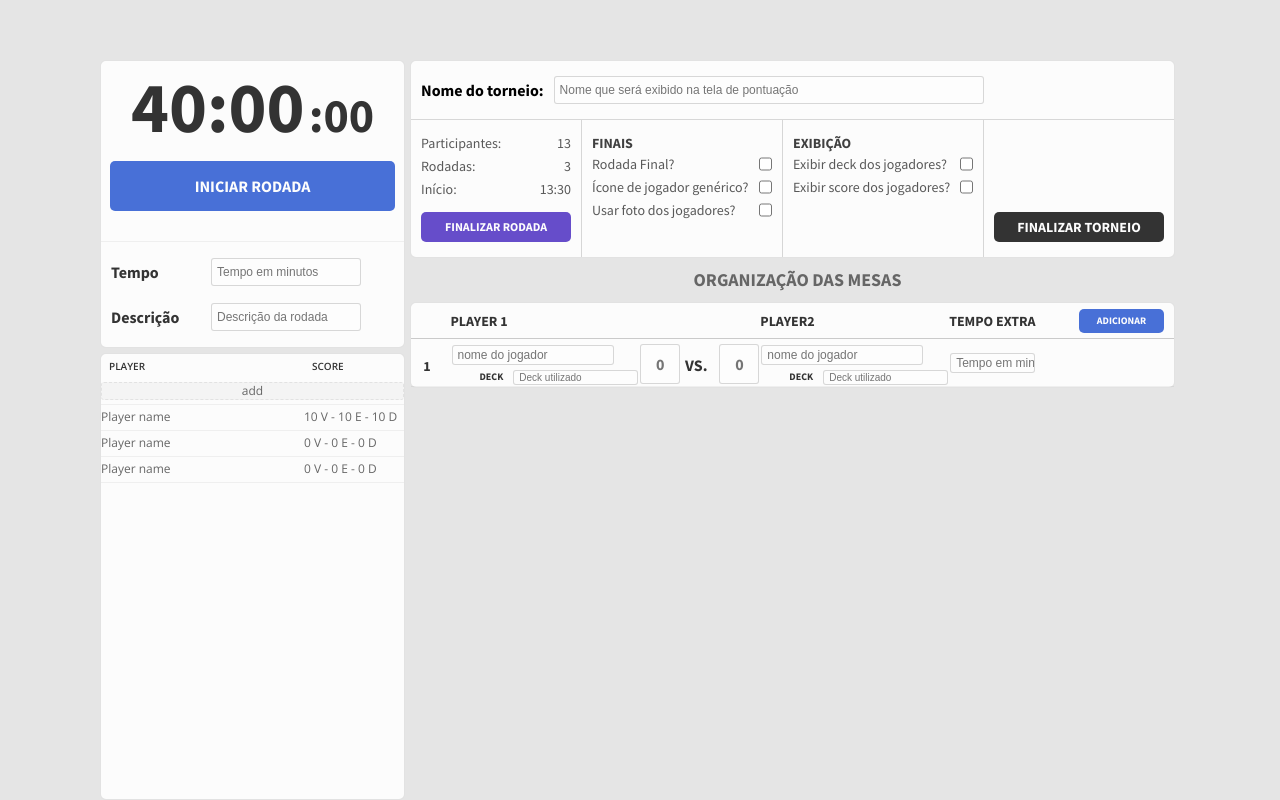
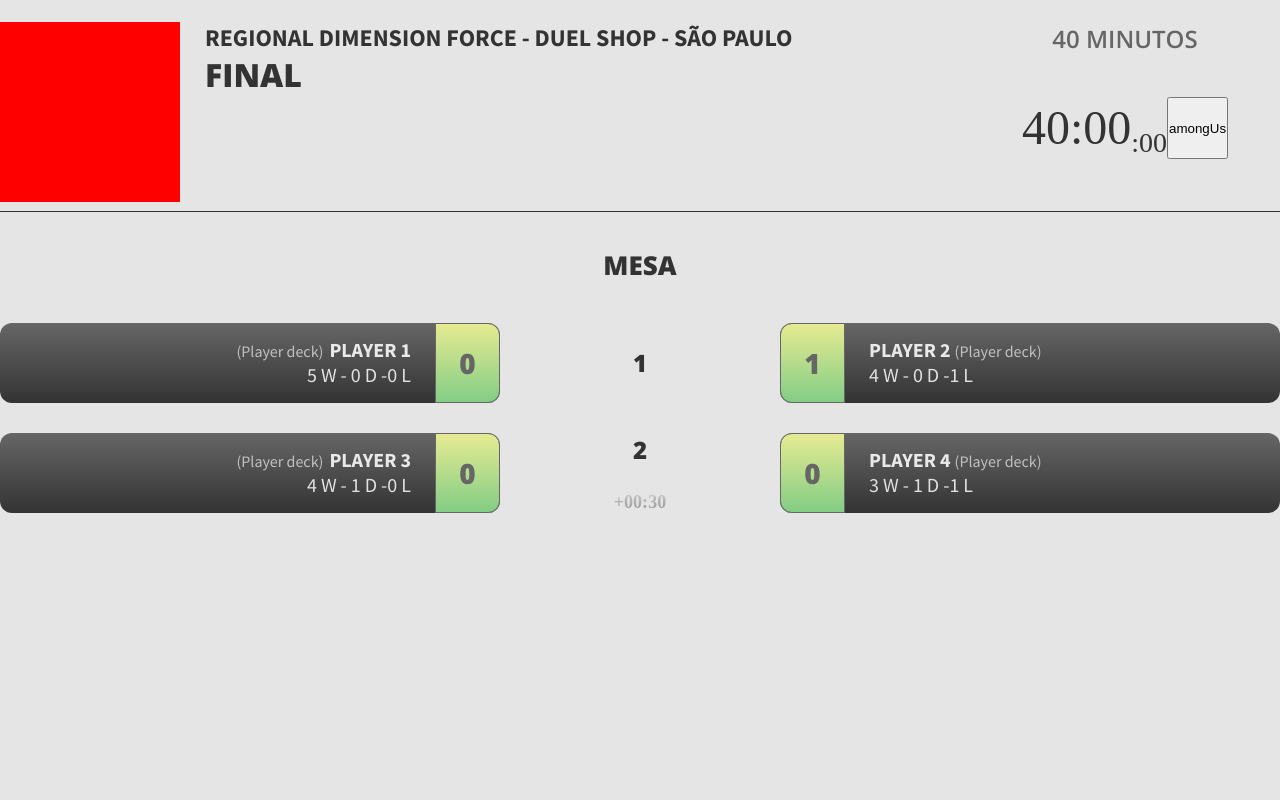
Before and after one commit to brunogirome/scorekeeper-online, a React (Create React App) app: page / in a window 1280 px wide. Built offline with nearby package versions, Linux system fonts and the light colour scheme; a web font is replaced by a local one.

Commit message:
Created Timer context and changed eslint settigns

```diff
--- a/src/App.tsx
+++ b/src/App.tsx
@@ -1,13 +1,17 @@
 import { GlobalStyle } from './styles/global';
 
-// import { Standings } from './pages/Standings';
-import { Dashboard } from './pages/Dashboard';
+import { AppProvider } from './Hooks';
+
+import { Standings } from './pages/Standings';
+// import { Dashboard } from './pages/Dashboard';
 
 export function App() {
   return (
     <>
+      <AppProvider>
+        <Standings />
+      </AppProvider>
       <GlobalStyle />
-      <Dashboard />
     </>
   );
 }
--- /dev/null
+++ b/src/Hooks/index.tsx
@@ -0,0 +1,10 @@
+import React from 'react';
+import { TimerProvider } from './timerContext';
+
+interface Props {
+  children: React.ReactNode;
+}
+
+export function AppProvider({ children }: Props) {
+  return <TimerProvider>{children}</TimerProvider>;
+}
--- /dev/null
+++ b/src/Hooks/timerContext.tsx
@@ -0,0 +1,76 @@
+import React, {
+  createContext,
+  useCallback,
+  useMemo,
+  useState,
+  useContext,
+} from 'react';
+
+interface TimerState {
+  roundTime: number;
+  roundTimeEnd: number;
+  remainingTime: number;
+  isPlaying: boolean;
+}
+
+interface TimerContextData {
+  timer: TimerState;
+  playPause(): void;
+}
+
+interface Props {
+  children: React.ReactNode;
+}
+
+const TimerContext = createContext<TimerContextData>({} as TimerContextData);
+
+export function TimerProvider({ children }: Props) {
+  const [timerState, setTimerState] = useState<TimerState>(() => {
+    const localTimer = JSON.parse(
+      localStorage.getItem('@TOOnline:timer') || '{}',
+    ) as TimerState;
+
+    return localTimer || ({} as TimerState);
+  });
+
+  const playPause = useCallback(() => {
+    const timer = timerState;
+
+    const { isPlaying, remainingTime, roundTime, roundTimeEnd } = timer;
+
+    if (isPlaying) {
+      timer.remainingTime = roundTimeEnd - Date.parse(new Date().toISOString());
+    } else if (remainingTime > 0) {
+      timer.roundTimeEnd = Date.parse(new Date().toISOString()) + remainingTime;
+    }
+
+    timer.isPlaying = !isPlaying;
+
+    if (roundTimeEnd === 0) {
+      const startedDate = new Date();
+
+      timer.roundTimeEnd = startedDate.setMinutes(
+        startedDate.getMinutes() + roundTime,
+      );
+    }
+
+    localStorage.setItem('@TOOnline:timer', JSON.stringify(timer));
+
+    setTimerState(timer);
+  }, []);
+
+  const provider = useMemo<TimerContextData>(
+    () => ({ timer: timerState, playPause }),
+    [],
+  );
+
+  return (
+    <TimerContext.Provider value={provider}>{children}</TimerContext.Provider>
+  );
+}
+
+export function useTimer(): TimerContextData {
+  const context = useContext(TimerContext);
+
+  return context;
+}
--- a/src/components/Timer/index.tsx
+++ b/src/components/Timer/index.tsx
@@ -1,7 +1,9 @@
 import { useState, useEffect, useRef, useCallback } from 'react';
 import { Container } from './styles';
 
-export function Timer() {
+import { useTimer } from '../../Hooks/timerContext';
+
+export const Timer: React.FC = () => {
   const Ref = useRef<NodeJS.Timer | null>(null);
 
   // Context variables
@@ -97,4 +99,4 @@
       </div>
     </Container>
   );
-}
+};
--- a/src/index.tsx
+++ b/src/index.tsx
@@ -6,6 +6,7 @@
 const root = ReactDOM.createRoot(
   document.getElementById('root') as HTMLElement,
 );
+
 root.render(
   <React.StrictMode>
     <App />
```
Also changed, not shown: .eslintrc.json, .gitpod.yml (deleted).
